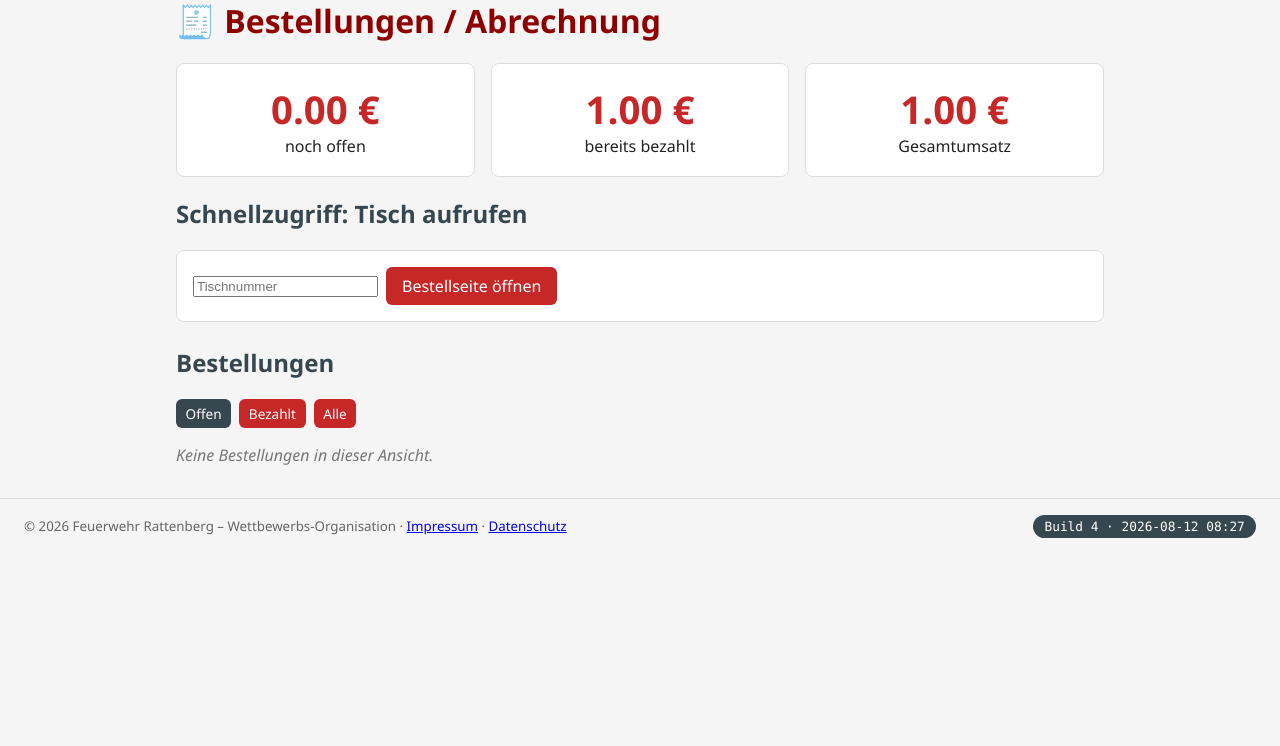
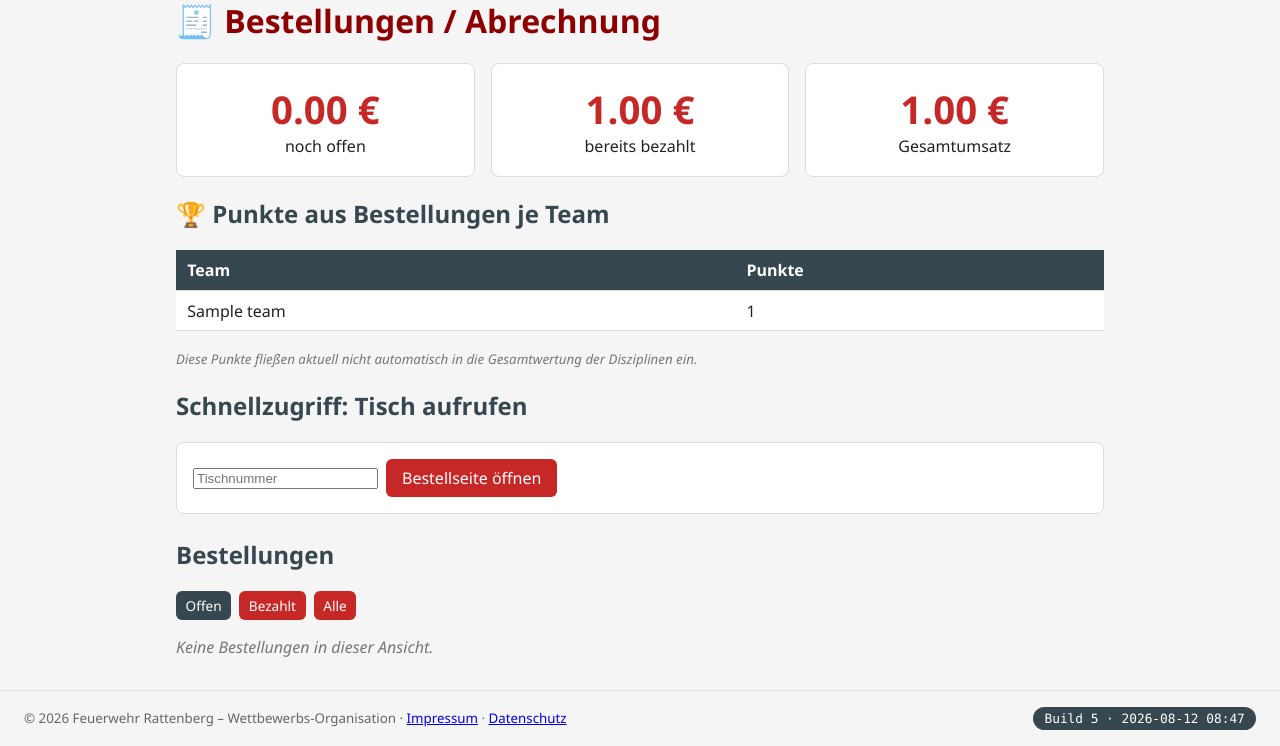
Before and after one commit to HansFel/FeuerwehrRattenberg, a Flask app: page /bestellungen/ in a window 1280 px wide. Shown: the part 190-936 px from the top of the page. Before the commit the page ends 728 px from the top, so only its background shows below. Run offline with Flask 3, Linux system fonts and the light colour scheme; a user stored in the database is signed in; tables that the repository leaves empty hold one stand-in row (values such as "Sample post").

Commit message:
Bestellsystem: Team-Punktezuordnung gilt fuer die ganze Bestellung statt pro Artikel; Punkte-je-Team-Uebersicht in der Kellner-Abrechnung

```diff
--- a/app/blueprints/bestellung.py
+++ b/app/blueprints/bestellung.py
@@ -29,13 +29,15 @@ def bestellen(tisch: int):
         if current_user.is_authenticated and darf("kellner"):
             bestellung.erfasst_von = current_user.username
 
+        # Ein Team gilt für die gesamte (Sammel-)Bestellung, nicht pro Artikel.
+        team_id = request.form.get("team_id") or None
+        team_id = int(team_id) if team_id else None
+
         hinzugefuegt = False
         for a in artikel:
             menge = _int_or_null(request.form.get(f"menge_{a.id}"))
             if not menge or menge <= 0:
                 continue
-            team_id = request.form.get(f"team_{a.id}") or None
-            team_id = int(team_id) if team_id else None
             bestellung.positionen.append(BestellPosition(
                 artikel_id=a.id, artikel_name=a.name, einzelpreis=a.preis,
                 menge=menge, team_id=team_id,
@@ -82,10 +84,24 @@ def uebersicht():
     summe_offen = sum(b.gesamtbetrag for b in alle if not b.bezahlt)
     summe_bezahlt = sum(b.gesamtbetrag for b in alle if b.bezahlt)
 
+    punkte_je_team: dict[int, int] = {}
+    for b in alle:
+        for p in b.positionen:
+            if p.team_id:
+                punkte_je_team[p.team_id] = (punkte_je_team.get(p.team_id, 0)
+                                             + (p.punkte_gesamt or 0))
+    teams_nach_id = {t.id: t for t in Team.query.filter(
+        Team.id.in_(punkte_je_team.keys())).all()}
+    team_punkte = sorted(
+        ({"team": teams_nach_id[tid], "punkte": punkte}
+         for tid, punkte in punkte_je_team.items()),
+        key=lambda z: z["punkte"], reverse=True)
+
     return render_template("bestellungen/uebersicht.html",
                            bestellungen=bestellungen, filter_status=filter_status,
                            summe_offen=summe_offen, summe_bezahlt=summe_bezahlt,
-                           summe_gesamt=summe_offen + summe_bezahlt)
+                           summe_gesamt=summe_offen + summe_bezahlt,
+                           team_punkte=team_punkte)
 
 
 @bp.route("/bestellungen/<int:bestellung_id>/bezahlt", methods=["POST"])
--- a/app/templates/bestellungen/uebersicht.html
+++ b/app/templates/bestellungen/uebersicht.html
@@ -18,6 +18,20 @@
     </div>
   </div>
 
+  {% if team_punkte %}
+  <h2>🏆 Punkte aus Bestellungen je Team</h2>
+  <table>
+    <thead><tr><th>Team</th><th>Punkte</th></tr></thead>
+    <tbody>
+      {% for z in team_punkte %}
+      <tr><td>{{ z.team.name }}</td><td>{{ z.punkte }}</td></tr>
+      {% endfor %}
+    </tbody>
+  </table>
+  <p><small class="leer">Diese Punkte fließen aktuell nicht automatisch in
+     die Gesamtwertung der Disziplinen ein.</small></p>
+  {% endif %}
+
   <h2>Schnellzugriff: Tisch aufrufen</h2>
   <form method="post" action="{{ url_for('bestellung.tisch_suche') }}" class="zuweis-form">
     <input type="number" name="tisch" min="1" placeholder="Tischnummer" required>
@@ -37,14 +51,16 @@
   {% if bestellungen %}
   <table>
     <thead>
-      <tr><th>Zeit</th><th>Tisch</th><th>Artikel</th><th>Betrag</th><th>Erfasst von</th><th>Status</th><th></th></tr>
+      <tr><th>Zeit</th><th>Tisch</th><th>Artikel</th><th>Team</th><th>Betrag</th><th>Erfasst von</th><th>Status</th><th></th></tr>
     </thead>
     <tbody>
       {% for b in bestellungen %}
+      {% set team = b.positionen[0].team if b.positionen else none %}
       <tr>
         <td>{{ b.erstellt.strftime('%H:%M') if b.erstellt else '' }}</td>
         <td>{{ b.tisch_nummer }}</td>
         <td>{% for p in b.positionen %}{{ p.menge }}× {{ p.artikel_name }}{% if not loop.last %}, {% endif %}{% endfor %}</td>
+        <td>{% if team %}{{ team.name }} <small class="leer">({{ b.gesamtpunkte }} Pkt.)</small>{% else %}<span class="leer">–</span>{% endif %}</td>
         <td>{{ "%.2f"|format(b.gesamtbetrag) }} €</td>
         <td>{{ b.erfasst_von or "Gast" }}</td>
         <td>{% if b.bezahlt %}✅ bezahlt{% else %}<span class="leer">offen</span>{% endif %}</td>
--- a/app/version.py
+++ b/app/version.py
@@ -7,5 +7,5 @@ kein Auto-Timestamp beim Build, damit der angezeigte Wert eindeutig einem
 bekannten Quellcode-Stand entspricht.
 """
 
-BUILD_NUMMER = 4
-BUILD_ZEIT = "2026-08-12 08:27"
+BUILD_NUMMER = 5
+BUILD_ZEIT = "2026-08-12 08:47"
```
Also changed, not shown: app/templates/bestellen.html (+17 -20 lines), app/templates/bestellen_bestaetigung.html (+7 -1 lines), tests/test_bestellung.py (+20 -1 lines).
